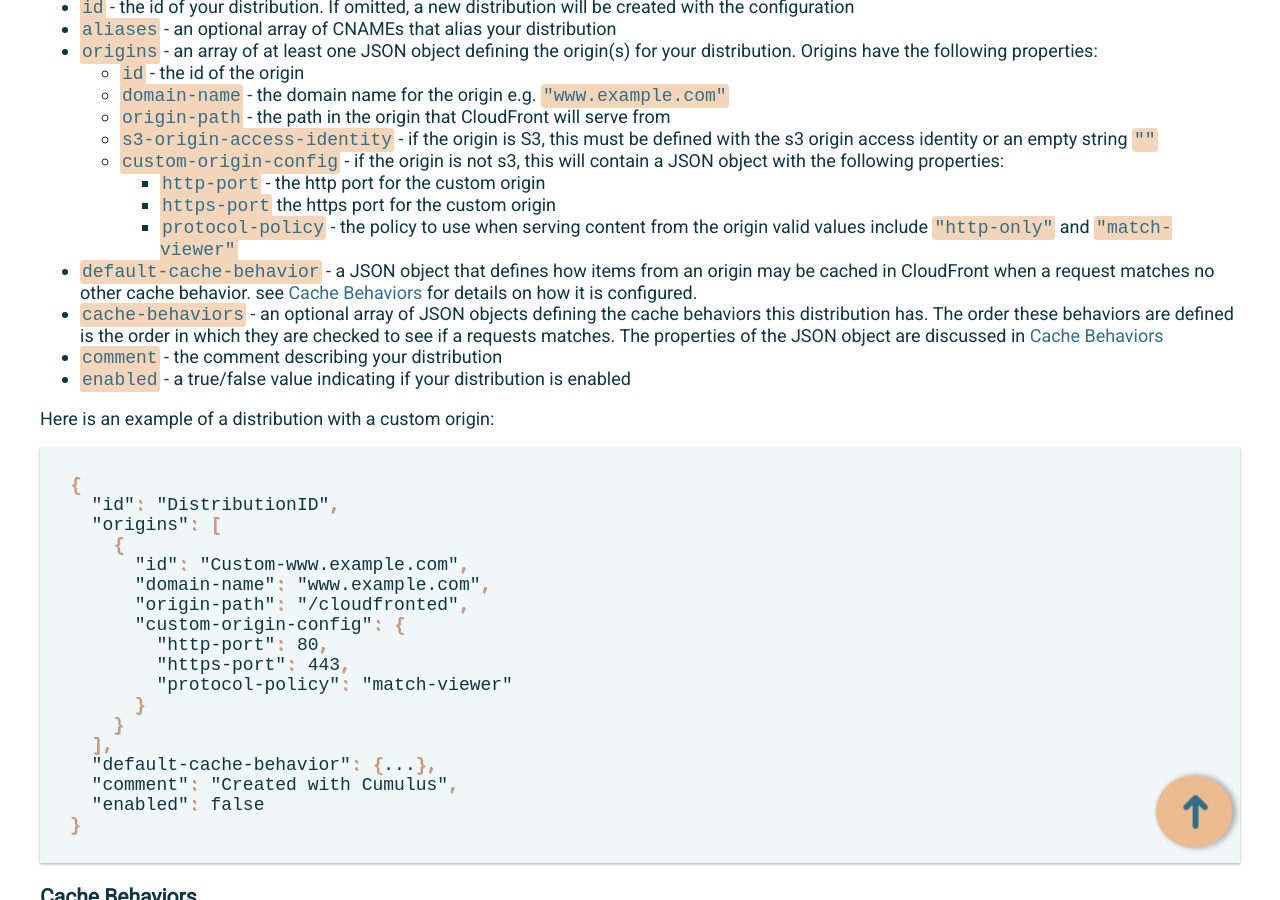
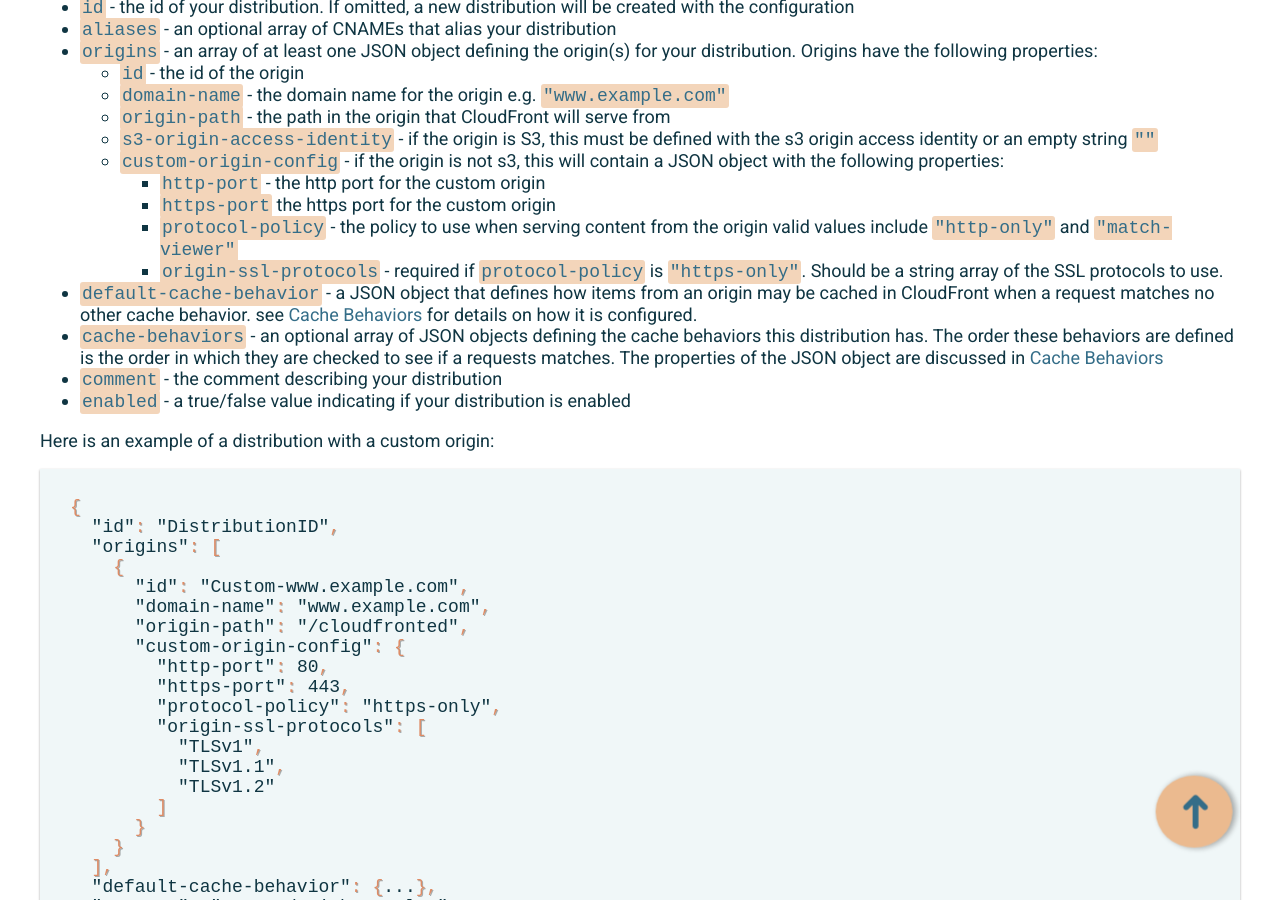
Before and after one commit to lucidsoftware/cumulus, a Jekyll site: the page built from modules/cloudfront.md, in a window 1280 px wide and 900 px high, scrolled down 961 px. Built offline with Jekyll 4.4.1, drawn with Linux system fonts in a browser that asks for light colours.

Commit message:
cloudfront documentation: update for origin-ssl-protocols

```diff
--- a/modules/cloudfront.md
+++ b/modules/cloudfront.md
@@ -26,6 +26,7 @@ Each distribution is defined in its own file, and the folder distributions are l
     * `http-port` - the http port for the custom origin
     * `https-port` the https port for the custom origin
     * `protocol-policy` - the policy to use when serving content from the origin valid values include `"http-only"` and `"match-viewer"`
+    * `origin-ssl-protocols` - required if `protocol-policy` is `"https-only"`. Should be a string array of the SSL protocols to use.
 * `default-cache-behavior` - a JSON object that defines how items from an origin may be cached in CloudFront when a request matches no other cache behavior. see [Cache Behaviors](#cache-behaviors) for details on how it is configured.
 * `cache-behaviors` - an optional array of JSON objects defining the cache behaviors this distribution has. The order these behaviors are defined is the order in which they are checked to see if a requests matches. The properties of the JSON object are discussed in [Cache Behaviors](#cache-behaviors)
 * `comment` - the comment describing your distribution
@@ -44,7 +45,12 @@ Here is an example of a distribution with a custom origin:
       "custom-origin-config": {
         "http-port": 80,
         "https-port": 443,
-        "protocol-policy": "match-viewer"
+        "protocol-policy": "https-only",
+        "origin-ssl-protocols": [
+          "TLSv1",
+          "TLSv1.1",
+          "TLSv1.2"
+        ]
       }
     }
   ],
```
